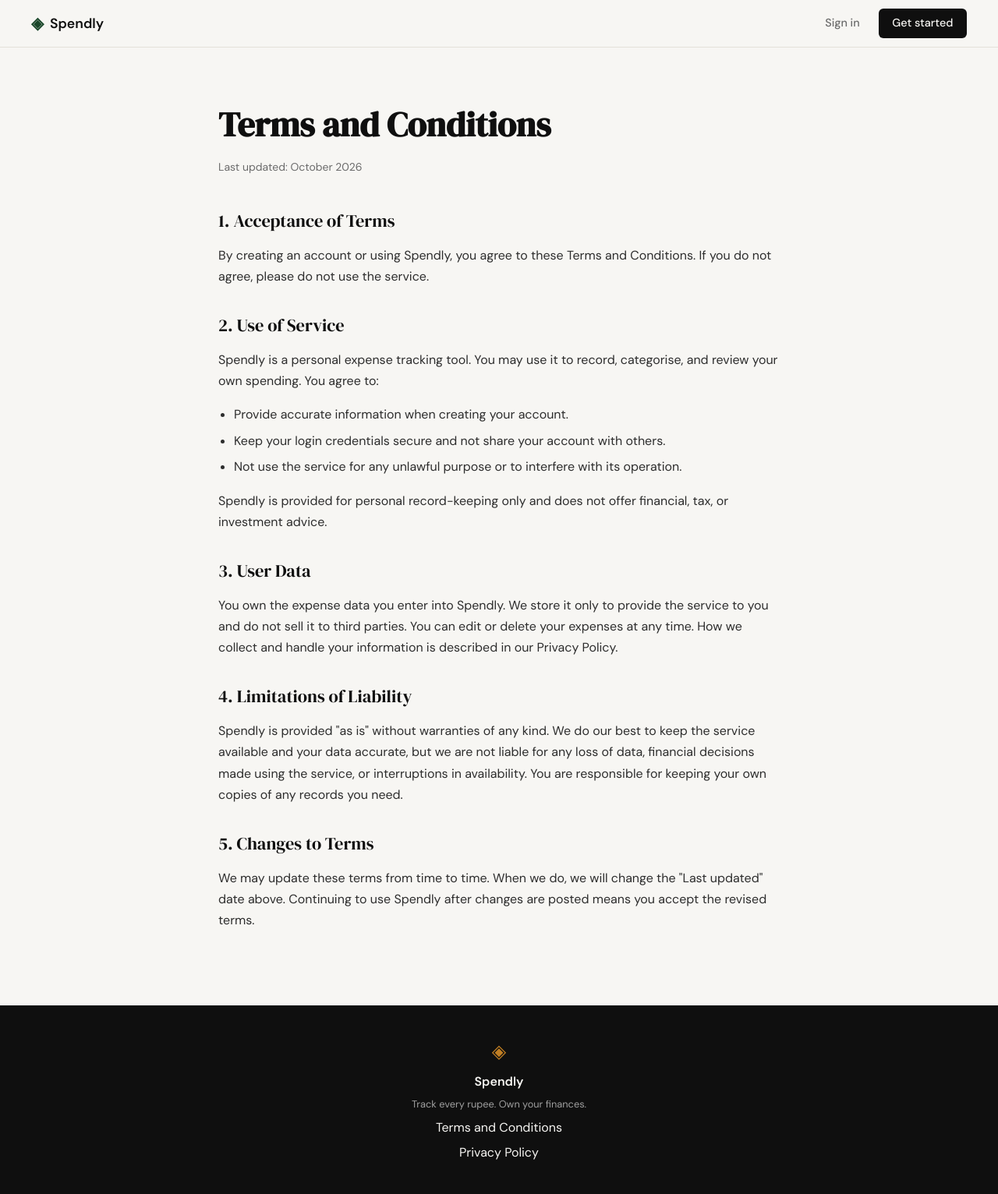
After one commit to archanme1/aiagents, a Flask app: page /terms in a window 1280 px wide. The commit adds this page. Shown: the whole page at 78% size. Run offline with Flask 3, Linux system fonts and the light colour scheme.

Commit message:
landing: add terms and conditions page and route
Co-Authored-By: Claude Opus 5.5 <noreply@anthropic.com>

```diff
--- a/app.py
+++ b/app.py
@@ -20,6 +20,11 @@ def register():
 @app.route("/login")
 def login():
     return render_template("login.html")
+
+
+@app.route("/terms")
+def terms():
+    return render_template("terms.html")
 
 
 # ------------------------------------------------------------------ #
--- a/static/css/style.css
+++ b/static/css/style.css
@@ -478,6 +478,58 @@ a { color: inherit; text-decoration: none; }
 .auth-switch a:hover { text-decoration: underline; }
 
 /* ------------------------------------------------------------------ */
+/* Legal pages                                                         */
+/* ------------------------------------------------------------------ */
+
+.legal-section {
+    padding: 4rem 2rem 5rem;
+}
+
+.legal-container {
+    max-width: 720px;
+    margin: 0 auto;
+}
+
+.legal-header {
+    margin-bottom: 2.5rem;
+}
+
+.legal-title {
+    font-family: var(--font-display);
+    font-size: clamp(2rem, 4vw, 2.75rem);
+    color: var(--ink);
+    margin-bottom: 0.5rem;
+}
+
+.legal-updated {
+    font-size: 0.875rem;
+    color: var(--ink-muted);
+}
+
+.legal-body h2 {
+    font-family: var(--font-display);
+    font-size: 1.4rem;
+    font-weight: 400;
+    color: var(--ink);
+    margin: 2rem 0 0.75rem;
+}
+
+.legal-body p,
+.legal-body li {
+    color: var(--ink-soft);
+    line-height: 1.7;
+}
+
+.legal-body p { margin-bottom: 1rem; }
+
+.legal-body ul {
+    padding-left: 1.25rem;
+    margin-bottom: 1rem;
+}
+
+.legal-body li { margin-bottom: 0.4rem; }
+
+/* ------------------------------------------------------------------ */
 /* Footer                                                              */
 /* ------------------------------------------------------------------ */
 
--- a/templates/base.html
+++ b/templates/base.html
@@ -34,7 +34,7 @@
             <span class="brand-icon">◈</span>
             <span class="footer-name">Spendly</span>
             <p class="footer-copy">Track every rupee. Own your finances.</p>
-            <a href="#">Terms and Conditions</a>
+            <a href="{{ url_for('terms') }}">Terms and Conditions</a>
             <a href="#">Privacy Policy</a>
         </div>
     </footer>
--- /dev/null
+++ b/templates/terms.html
@@ -0,0 +1,62 @@
+{% extends "base.html" %}
+
+{% block title %}Terms and Conditions — Spendly{% endblock %}
+
+{% block content %}
+
+<section class="legal-section">
+    <div class="legal-container">
+        <div class="legal-header">
+            <h1 class="legal-title">Terms and Conditions</h1>
+            <p class="legal-updated">Last updated: October 2026</p>
+        </div>
+
+        <div class="legal-body">
+            <h2>1. Acceptance of Terms</h2>
+            <p>
+                By creating an account or using Spendly, you agree to these Terms and Conditions.
+                If you do not agree, please do not use the service.
+            </p>
+
+            <h2>2. Use of Service</h2>
+            <p>
+                Spendly is a personal expense tracking tool. You may use it to record, categorise,
+                and review your own spending. You agree to:
+            </p>
+            <ul>
+                <li>Provide accurate information when creating your account.</li>
+                <li>Keep your login credentials secure and not share your account with others.</li>
+                <li>Not use the service for any unlawful purpose or to interfere with its operation.</li>
+            </ul>
+            <p>
+                Spendly is provided for personal record-keeping only and does not offer financial,
+                tax, or investment advice.
+            </p>
+
+            <h2>3. User Data</h2>
+            <p>
+                You own the expense data you enter into Spendly. We store it only to provide the
+                service to you and do not sell it to third parties. You can edit or delete your
+                expenses at any time. How we collect and handle your information is described in
+                our Privacy Policy.
+            </p>
+
+            <h2>4. Limitations of Liability</h2>
+            <p>
+                Spendly is provided "as is" without warranties of any kind. We do our best to keep
+                the service available and your data accurate, but we are not liable for any loss of
+                data, financial decisions made using the service, or interruptions in availability.
+                You are responsible for keeping your own copies of any records you need.
+            </p>
+
+            <h2>5. Changes to Terms</h2>
+            <p>
+                We may update these terms from time to time. When we do, we will change the
+                "Last updated" date above. Continuing to use Spendly after changes are posted
+                means you accept the revised terms.
+            </p>
+        </div>
+    </div>
+</section>
+
+{% endblock %}
```
